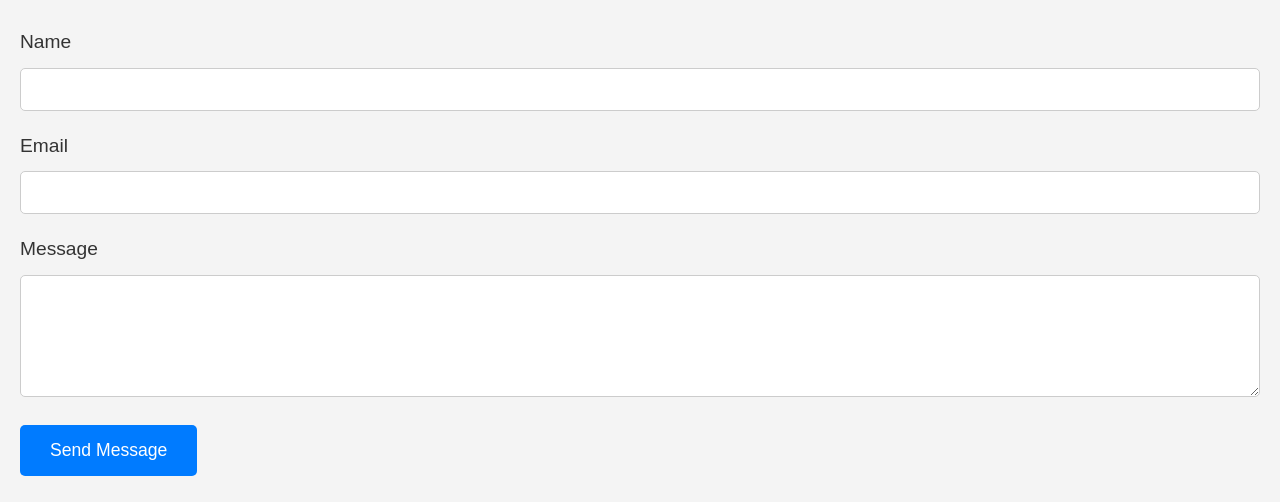
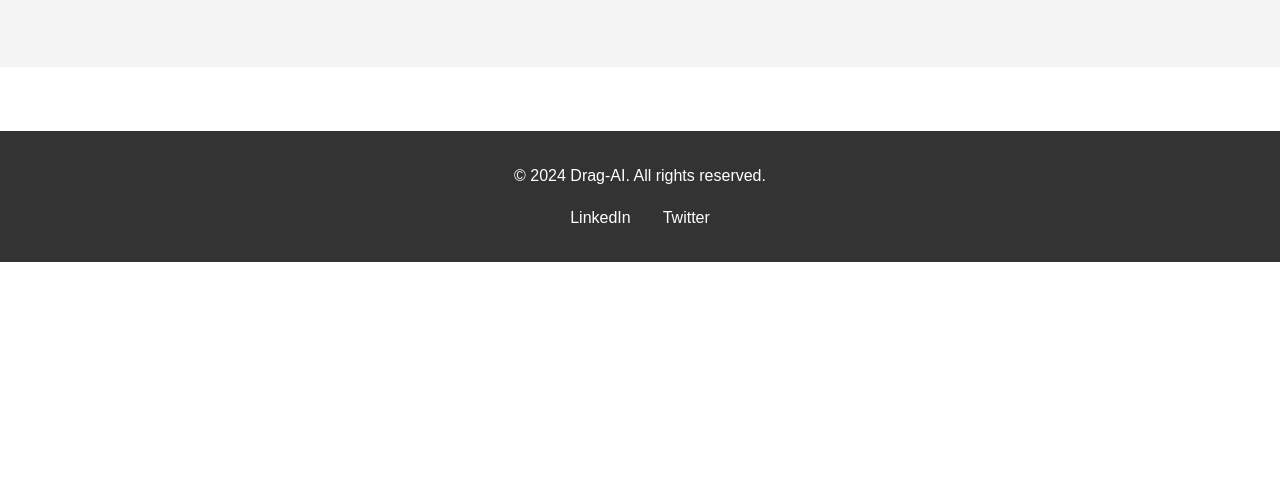
Before and after one commit to Drag-ai/Drag-ai.github.io, a plain HTML site: page contact.html in a window 1280 px wide. Shown: the part 450-952 px from the top of the page. After the commit the page ends 800 px from the top, so only its background shows below. Drawn offline with Linux system fonts and the light colour scheme; a script that the page names is missing.

Commit message:
remove form with hubspot

```diff
--- a/contact.html
+++ b/contact.html
@@ -32,24 +32,12 @@
         <p>Have questions or need assistance? Reach out to us through the form below, and we’ll get back to you as soon as possible.</p>
     </section>
 
-    <!-- Contact Form Section -->
+    <!-- Contact Form Section (HubSpot Form Integration) -->
     <section class="contact-form">
         <h2>Get in Touch</h2>
-        <form action="contact-form.php" method="POST" aria-labelledby="contact-form">
-            <div class="form-group">
-                <label for="name">Name</label>
-                <input type="text" id="name" name="name" required aria-required="true">
-            </div>
-            <div class="form-group">
-                <label for="email">Email</label>
-                <input type="email" id="email" name="email" required aria-required="true">
-            </div>
-            <div class="form-group">
-                <label for="message">Message</label>
-                <textarea id="message" name="message" rows="5" required aria-required="true"></textarea>
-            </div>
-            <button type="submit" class="btn-submit" aria-label="Send message">Send Message</button>
-        </form>
+
+        <!-- HubSpot Form Embed -->
+        <div id="hubspot-form-container"></div>
     </section>
 
     <!-- Footer -->
@@ -57,7 +45,7 @@
         <p>&copy; 2024 Drag-AI. All rights reserved.</p>
         <ul class="social-links">
             <li><a href="https://www.linkedin.com/company/drag-ai/" target="_blank" rel="noopener noreferrer" aria-label="Visit Drag-AI's LinkedIn profile">LinkedIn</a></li>
-            <li><a href="https://x.com/drag_ai" target="_blank" rel="noopener noreferrer" aria-label="Visit Drag-AI's Twitter profile">Twitter</a></li>
+            <li><a href="https://www.x.com/drag_ai" target="_blank" rel="noopener noreferrer" aria-label="Visit Drag-AI's Twitter profile">Twitter</a></li>
         </ul>
     </footer>
 
```
